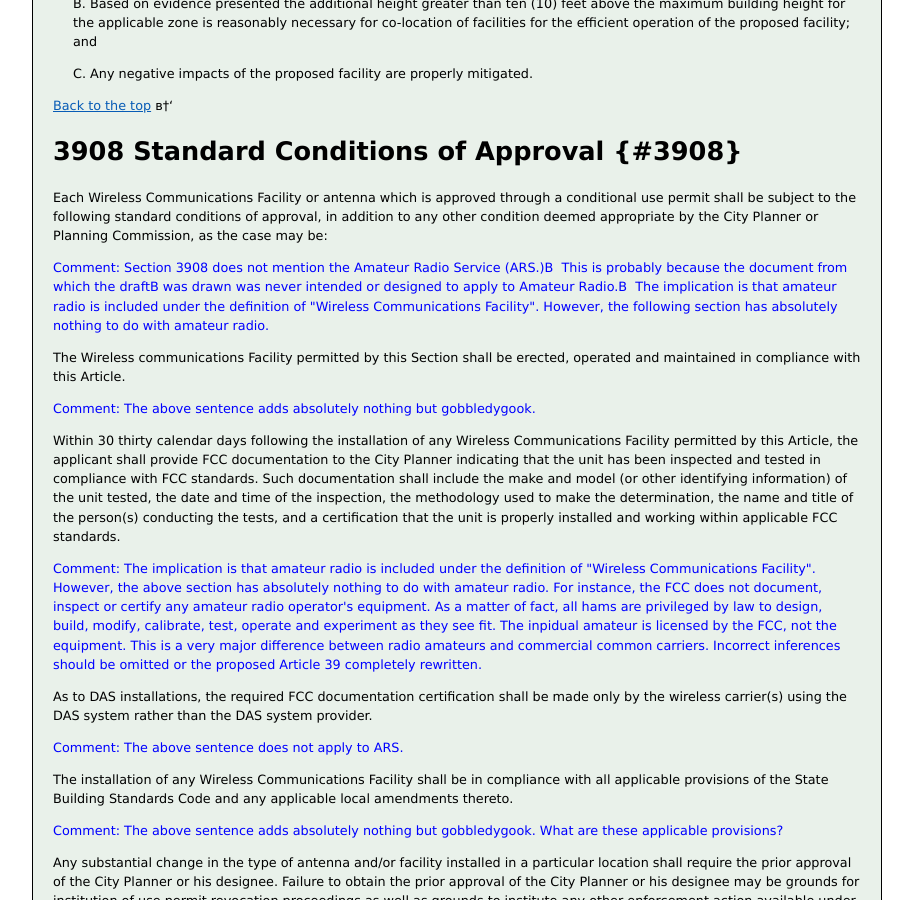
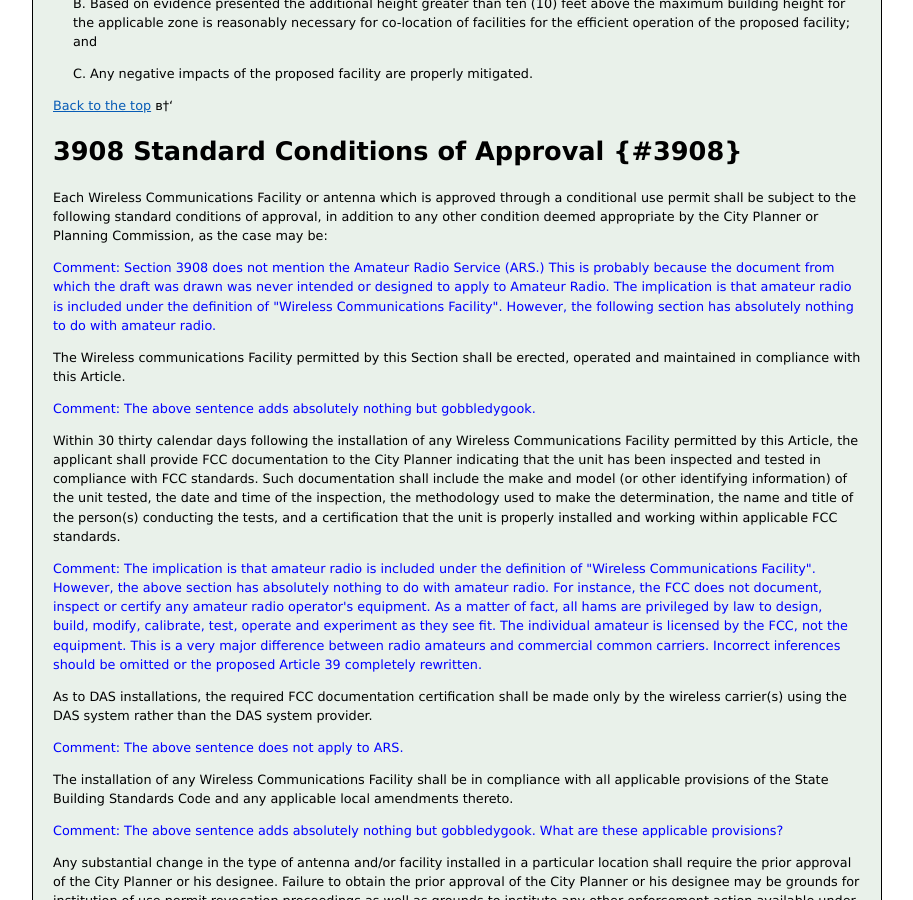
Before and after one commit to Materdaddy/Save-Oceanside-Ham, a Jekyll site: the page built from _posts/2010-08-26-article-39.markdown, in a window 1280 px wide and 900 px high, scrolled down 9791 px. Shown: the whole window, without its empty margins (183-1096 px from the left). Built offline with Jekyll 4.4.1, drawn with Linux system fonts in a browser that asks for light colours; comment, search, counter and statistics services are not loaded; some of the changed text lies outside the part shown.

```diff
--- a/_posts/2010-08-26-article-39.markdown
+++ b/_posts/2010-08-26-article-39.markdown
@@ -48,7 +48,7 @@ Comment: This paragraph favors commercial interests, not Radio Amateurs. Upon cl
 </p>
 
 <p class="comment comment1">
-Comment: Section 3901 does not mention the Amateur Radio Service (ARS.)  This is probably because the document from which the draft was drawn was never intended or designed to apply to Amateur Radio.  Subsequent insertion of Amateur Radio references should similarly be omitted or the proposed Article 39 completely rewritten.
+Comment: Section 3901 does not mention the Amateur Radio Service (ARS.) This is probably because the document from which the draft was drawn was never intended or designed to apply to Amateur Radio. Subsequent insertion of Amateur Radio references should similarly be omitted or the proposed Article 39 completely rewritten.
 </p>
 
 [Back to the top](#top) &#8593;
@@ -96,7 +96,7 @@ Cabinet. Enclosure containing equipment used by telecommunication providers, or
 </p>
 
 <p class="comment comment1">
-Comment: The definition of cabinet is unnecessary. The FCC licenses the inpidual amateur. The FCC does not certify the amateur's radio station equipment. This is the major difference in amateur and commercial licensing.
+Comment: The definition of cabinet is unnecessary. The FCC licenses the individual amateur. The FCC does not certify the amateur's radio station equipment. This is the major difference in amateur and commercial licensing.
 </p>
 
 <p class="article article1">
@@ -198,7 +198,7 @@ Support Equipment. The physical, electrical and or electronic equipment included
 </p>
 
 <p class="comment comment1">
-Comment: Like "Cabinet "above, the definition of support equipment is unnecessary. The FCC licenses the inpidual amateur. The FCC does not approve or certify the amateur's radio station equipment. This is one of the major differences in amateur and commercial licensing.
+Comment: Like "Cabinet "above, the definition of support equipment is unnecessary. The FCC licenses the individual amateur. The FCC does not approve or certify the amateur's radio station equipment. This is one of the major differences in amateur and commercial licensing.
 </p>
 
 <p class="article article1">
@@ -214,7 +214,7 @@ Uni-pole. A monopole that does not have antenna elements other than the pole its
 </p>
 
 <p class="comment comment1">
-Comment: Like Section 3901, Section 3902 does not mention the Amateur Radio Service (ARS.)  This is probably because the document from which the draft was drawn was never intended or designed to apply to Amateur Radio.  Subsequent insertion of Amateur Radio references should similarly be omitted or the proposed Article 39 completely rewritten.
+Comment: Like Section 3901, Section 3902 does not mention the Amateur Radio Service (ARS.) This is probably because the document from which the draft was drawn was never intended or designed to apply to Amateur Radio. Subsequent insertion of Amateur Radio references should similarly be omitted or the proposed Article 39 completely rewritten.
 </p>
 
 [Back to the top](#top) &#8593;
@@ -229,7 +229,7 @@ This Article shall apply to all Wireless Communications Facilities providing voi
 </p>
 
 <p class="comment comment1">
-Comment: The above statement identifies various commercial providers but does not mention the ARS. This is probably because the document from which the draft was drawn was never intended or designed to apply to Amateur Radio.  Subsequent insertion of Amateur Radio references should similarly be omitted or the proposed Article 39 completely rewritten. It is biased.
+Comment: The above statement identifies various commercial providers but does not mention the ARS. This is probably because the document from which the draft was drawn was never intended or designed to apply to Amateur Radio. Subsequent insertion of Amateur Radio references should similarly be omitted or the proposed Article 39 completely rewritten. It is biased.
 </p>
 
 <p class="article article2">
@@ -473,7 +473,7 @@ Comment: Nothing in section 3905 applies to amateur radio. Section 3906 should s
 ===
 
 <p class="comment comment1">
-Comment: Section 3906 does not mention the Amateur Radio Service. This is probably because the document from which the draft was drawn was never intended or designed to apply to Amateur Radio.  However, because of the convoluted nature of the proposed Article 39 the reader is left searching for hidden clues on amateur radio requirements. This is an abuse of the person seeking to submit a valid application.
+Comment: Section 3906 does not mention the Amateur Radio Service. This is probably because the document from which the draft was drawn was never intended or designed to apply to Amateur Radio. However, because of the convoluted nature of the proposed Article 39 the reader is left searching for hidden clues on amateur radio requirements. This is an abuse of the person seeking to submit a valid application.
 </p>
 
 <p class="article article1">
@@ -644,7 +644,7 @@ conditional use permit shall be subject to the following standard conditions of
 </p>
 
 <p class="comment comment1">
-Comment: Section 3908 does not mention the Amateur Radio Service (ARS.)  This is probably because the document from which the draft was drawn was never intended or designed to apply to Amateur Radio.  The implication is that amateur radio is included under the definition of "Wireless Communications Facility". However, the following section has absolutely nothing to do with amateur radio.
+Comment: Section 3908 does not mention the Amateur Radio Service (ARS.) This is probably because the document from which the draft was drawn was never intended or designed to apply to Amateur Radio. The implication is that amateur radio is included under the definition of "Wireless Communications Facility". However, the following section has absolutely nothing to do with amateur radio.
 </p>
 
 <p class="article article1">
@@ -660,7 +660,7 @@ Within 30 thirty calendar days following the installation of any Wireless Commun
 </p>
 
 <p class="comment comment1">
-Comment: The implication is that amateur radio is included under the definition of "Wireless Communications Facility". However, the above section has absolutely nothing to do with amateur radio. For instance, the FCC does not document, inspect or certify any amateur radio operator's equipment. As a matter of fact, all hams are privileged by law to design, build, modify, calibrate, test, operate and experiment as they see fit. The inpidual amateur is licensed by the FCC, not the equipment. This is a very major difference between radio amateurs and commercial common carriers. Incorrect inferences should be omitted or the proposed Article 39 completely rewritten.
+Comment: The implication is that amateur radio is included under the definition of "Wireless Communications Facility". However, the above section has absolutely nothing to do with amateur radio. For instance, the FCC does not document, inspect or certify any amateur radio operator's equipment. As a matter of fact, all hams are privileged by law to design, build, modify, calibrate, test, operate and experiment as they see fit. The individual amateur is licensed by the FCC, not the equipment. This is a very major difference between radio amateurs and commercial common carriers. Incorrect inferences should be omitted or the proposed Article 39 completely rewritten.
 </p>
 
 <p class="article article1">
```
